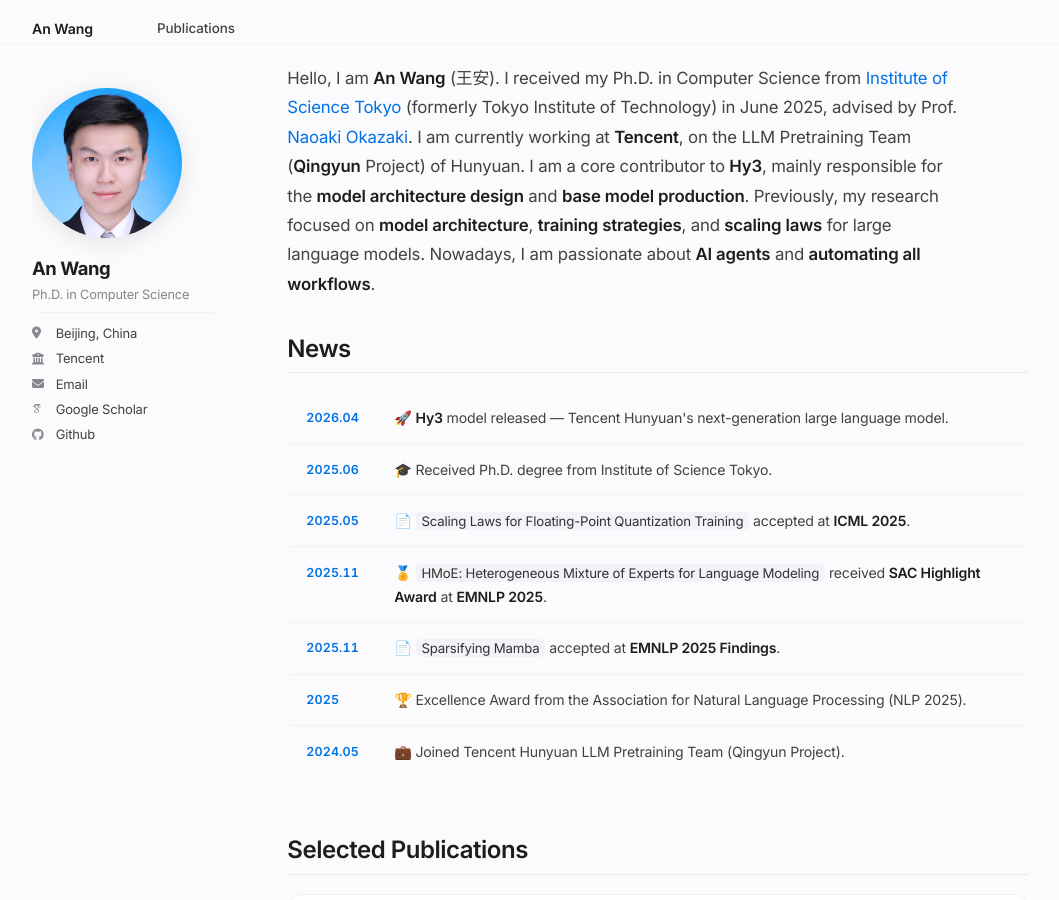
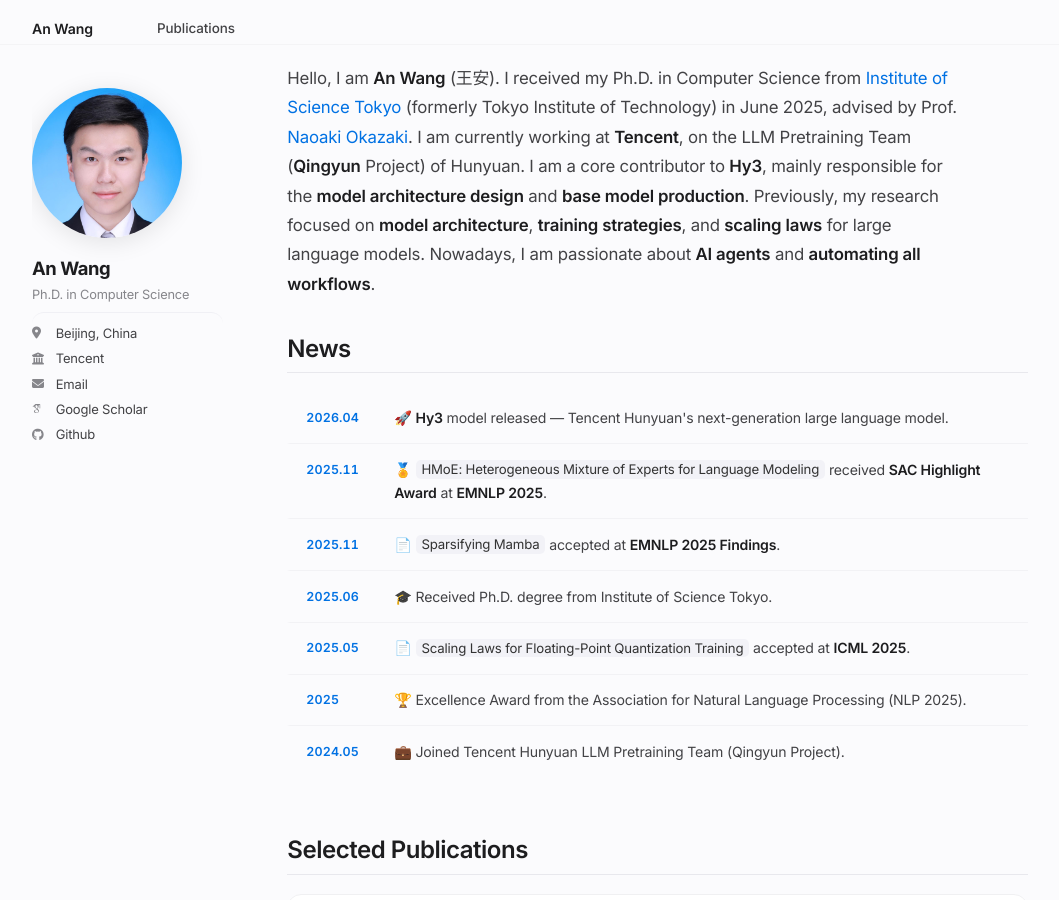
Before and after one commit to AnWang-AI/AnWang-AI.github.io, a Jekyll site: the page built from _pages/about.md, in a window 1280 px wide and 900 px high. Shown: the whole window, without its empty margins (8-1067 px from the left). Built offline with Jekyll 4.4.1, drawn with Linux system fonts in a browser that asks for light colours; some web fonts are replaced.

Commit message:
Reorder news by date descending

```diff
--- a/_pages/about.md
+++ b/_pages/about.md
@@ -24,20 +24,20 @@
     <span class="news-content">🚀 <a href="https://huggingface.co/tencent/Hy3-preview"><strong>Hy3</strong></a> model released — Tencent Hunyuan's next-generation large language model.</span>
   </div>
   <div class="news-item">
+    <span class="news-date">2025.11</span>
+    <span class="news-content">🏅 <em>HMoE: Heterogeneous Mixture of Experts for Language Modeling</em> received <strong>SAC Highlight Award</strong> at <strong>EMNLP 2025</strong>.</span>
+  </div>
+  <div class="news-item">
+    <span class="news-date">2025.11</span>
+    <span class="news-content">📄 <em>Sparsifying Mamba</em> accepted at <strong>EMNLP 2025 Findings</strong>.</span>
+  </div>
+  <div class="news-item">
     <span class="news-date">2025.06</span>
     <span class="news-content">🎓 Received Ph.D. degree from Institute of Science Tokyo.</span>
   </div>
   <div class="news-item">
     <span class="news-date">2025.05</span>
     <span class="news-content">📄 <em>Scaling Laws for Floating-Point Quantization Training</em> accepted at <strong>ICML 2025</strong>.</span>
-  </div>
-  <div class="news-item">
-    <span class="news-date">2025.11</span>
-    <span class="news-content">🏅 <em>HMoE: Heterogeneous Mixture of Experts for Language Modeling</em> received <strong>SAC Highlight Award</strong> at <strong>EMNLP 2025</strong>.</span>
-  </div>
-  <div class="news-item">
-    <span class="news-date">2025.11</span>
-    <span class="news-content">📄 <em>Sparsifying Mamba</em> accepted at <strong>EMNLP 2025 Findings</strong>.</span>
   </div>
   <div class="news-item">
     <span class="news-date">2025</span>
```
